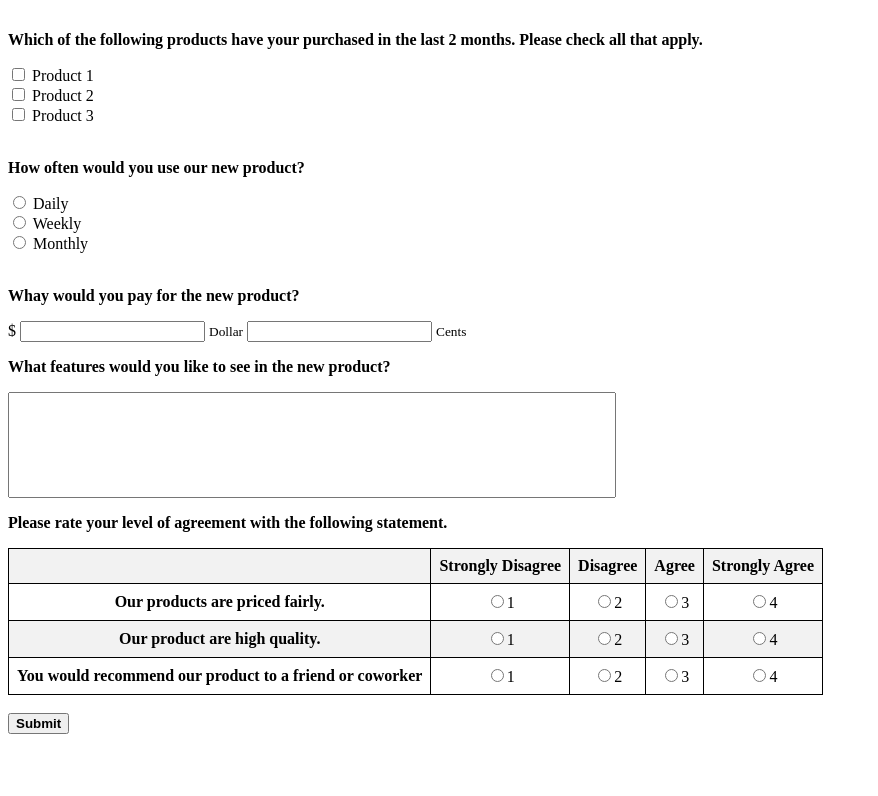
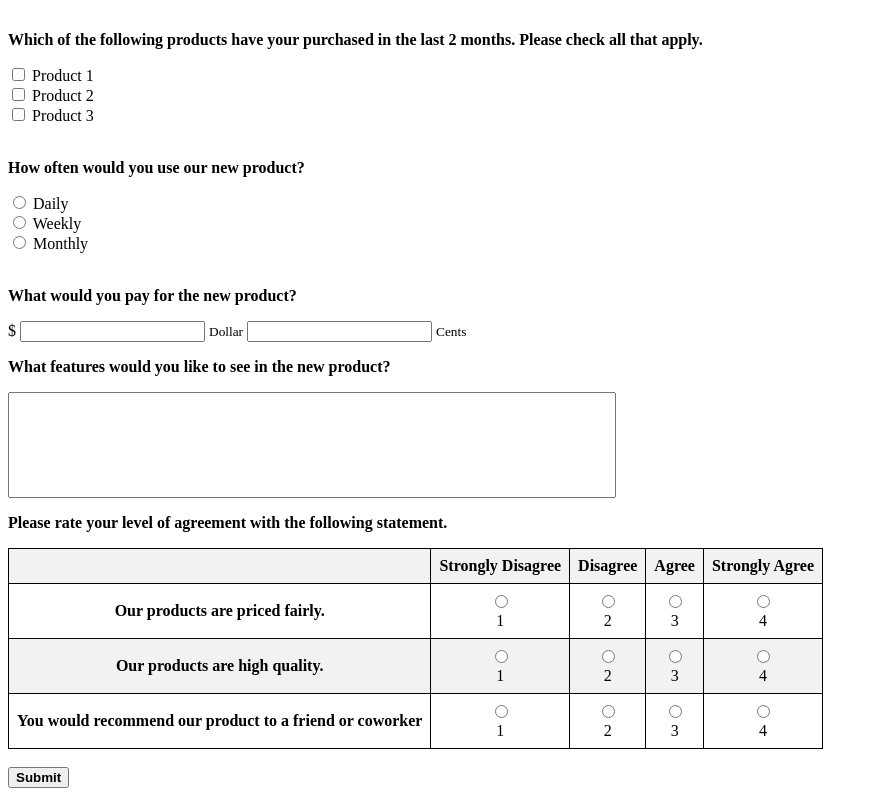
Before and after one commit to Yuhhna2907/Yuhhna2907.html, a website built with Vite: page survey.html in a window 1280 px wide. Shown: the part 395-1191 px from the top of the page, without its empty margins (0-878 px from the left). Before the commit the page ends 1137 px from the top, so only its background shows below. Built offline with nearby package versions, Linux system fonts and the light colour scheme.

Commit message:
Update survey.html

```diff
--- a/survey.html
+++ b/survey.html
@@ -24,7 +24,7 @@
   </style>
 </head>
 <body>
-<h2 style="text-align: left">Market Researh Survey</h2>
+<h2 style="text-align: left">Market Research Survey</h2>
 <div class="font-container"> Please take a few moments to complete this satisfaction survey</div>
   <p><strong>What is your age range?</strong></p>
   <select name="age" id="age">
@@ -55,7 +55,7 @@
   <input type="radio" name="product" id="Daily"> Daily<br>
   <input type="radio" name="product" id="Weekly"> Weekly<br>
   <input type="radio" name="product" id="Monthly"> Monthly<br><br>
-  <p><strong>Whay would you pay for the new product?</strong></p>
+  <p><strong>What would you pay for the new product?</strong></p>
   <label>$</label>
   <input type="text" name="product" id="Dollar">
   <small> Dollar</small>
@@ -75,27 +75,28 @@
   </tr>
   <tr>
     <td><div class="product"></div><strong>Our products are priced fairly.</strong></td>
-    <td><div class="product"></div><input type="radio" name="option" value="row1-col2">1</td>
-    <td><div class="product"></div><input type="radio" name="option" value="row1-col3">2</td>
-    <td><div class="product"></div><input type="radio" name="option" value="row1-col4">3</td>
-    <td><div class="product"></div><input type="radio" name="option" value="row1-col5">4</td>
+    <td><div class="product"></div><input type="radio" name="row1" value="row1-col2"><br>1</td>
+    <td><div class="product"></div><input type="radio" name="row1" value="row1-col3"><br>2</td>
+    <td><div class="product"></div><input type="radio" name="row1" value="row1-col4"><br>3</td>
+    <td><div class="product"></div><input type="radio" name="row1" value="row1-col5"><br>4</td>
   </tr>
   <tr>
-    <td><strong>Our product are high quality.</strong> </td>
-    <td><div class="product"></div><input type="radio" name="option" value="row2-col2">1</td>
-    <td><div class="product"></div><input type="radio" name="option" value="row2-col3">2</td>
-    <td><div class="product"></div><input type="radio" name="option" value="row2-col4">3</td>
-    <td><div class="product"></div><input type="radio" name="option" value="row2-col5">4</td>
+    <td><strong>Our products are high quality.</strong> </td>
+    <td><div class="product"></div><input type="radio" name="row2" value="row2-col2"><br>1</td>
+    <td><div class="product"></div><input type="radio" name="row2" value="row2-col3"><br>2</td>
+    <td><div class="product"></div><input type="radio" name="row2" value="row2-col4"><br>3</td>
+    <td><div class="product"></div><input type="radio" name="row2" value="row2-col5"><br>4</td>
   </tr>
   <tr>
     <td><strong>You would recommend our product to a friend or coworker</strong></td>
-    <td><div class="product"></div><input type="radio" name="option" value="row3-col2">1</td>
-    <td><div class="product"></div><input type="radio" name="option" value="row3-col3">2</td>
-    <td><div class="product"></div><input type="radio" name="option" value="row3-col4">3</td>
-    <td><div class="product"></div><input type="radio" name="option" value="row3-col5">4</td>
+    <td><div class="product"></div><input type="radio" name="row3" value="row3-col2"><br>1</td>
+    <td><div class="product"></div><input type="radio" name="row3" value="row3-col3"><br>2</td>
+    <td><div class="product"></div><input type="radio" name="row3" value="row3-col4"><br>3</td>
+    <td><div class="product"></div><input type="radio" name="row3" value="row3-col5"><br>4</td>
   </tr>
 </table>
 <br>
 <button type="button" value="Submit"><strong>Submit</strong></button>
 </body>
+
 </html>
```
